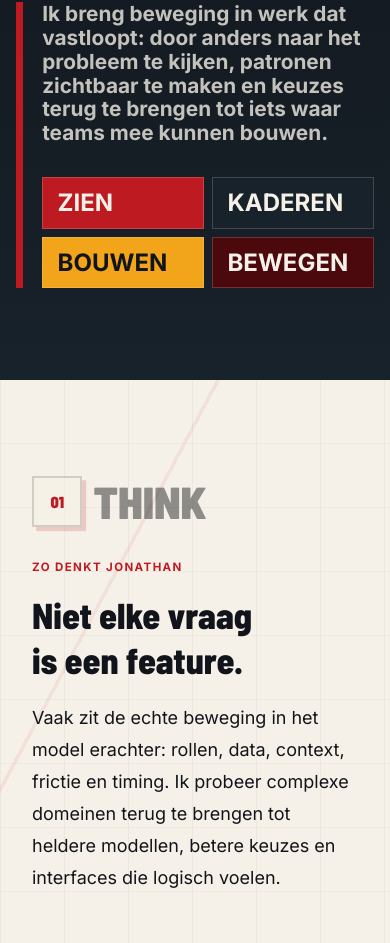
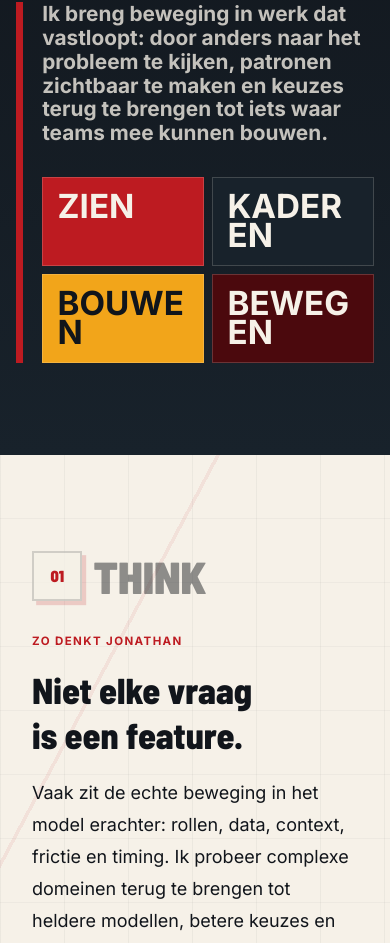
Before and after one commit to jleenman/vassal, a Nuxt app: page / in a window 390 px wide. Shown: the part 1490-2433 px from the top of the page. Built offline with nearby package versions, Linux system fonts and the light colour scheme.

Commit message:
Improve responsive label readability

```diff
--- a/assets/css/main.css
+++ b/assets/css/main.css
@@ -197,6 +197,7 @@ a {
   font-size: 0.64rem;
   font-weight: 900;
   letter-spacing: 0.11em;
+  isolation: isolate;
   text-decoration: none;
   text-transform: uppercase;
   transform: translateY(-50%);
@@ -205,7 +206,9 @@ a {
 }
 
 .journey-spine__node span {
+  mix-blend-mode: difference;
   opacity: 0;
+  text-shadow: 0 0 0.35rem rgba(17, 21, 27, 0.62);
   transform: translateX(-0.35rem);
   transition: opacity 180ms ease, transform 180ms ease;
   white-space: nowrap;
@@ -668,6 +671,7 @@ a {
 }
 
 .bridge-grid {
+  container-type: inline-size;
   display: grid;
   grid-template-columns: repeat(2, minmax(0, 1fr));
   gap: 0.5rem;
@@ -678,9 +682,13 @@ a {
   border: 1px solid rgba(246,241,232,0.18);
   padding: 0.9rem;
   color: var(--vassal-paper);
-  font-size: clamp(1.5rem, 5vw, 4rem);
+  font-size: clamp(1.45rem, 4.8vw, 3.4rem);
+  font-size: clamp(1.45rem, 10cqw, 4rem);
   font-weight: 900;
   line-height: 0.88;
+  min-width: 0;
+  overflow-wrap: anywhere;
+  text-wrap: balance;
   text-transform: uppercase;
 }
 
```
